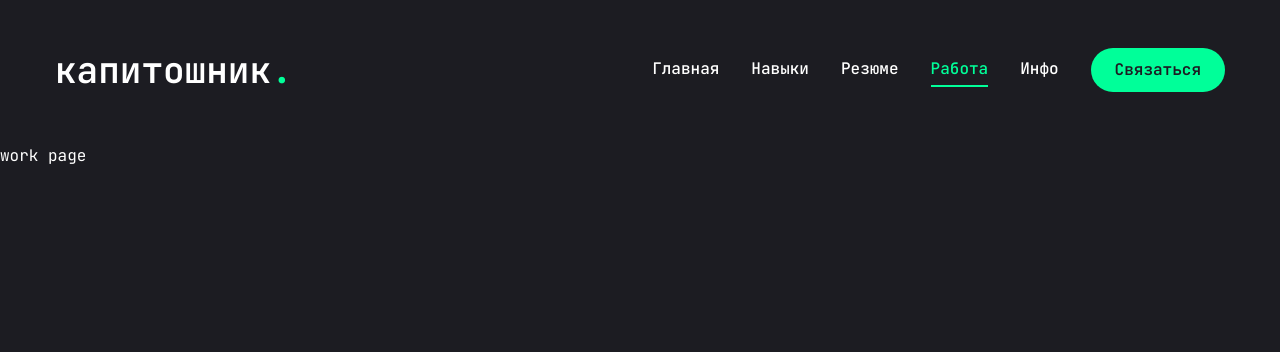
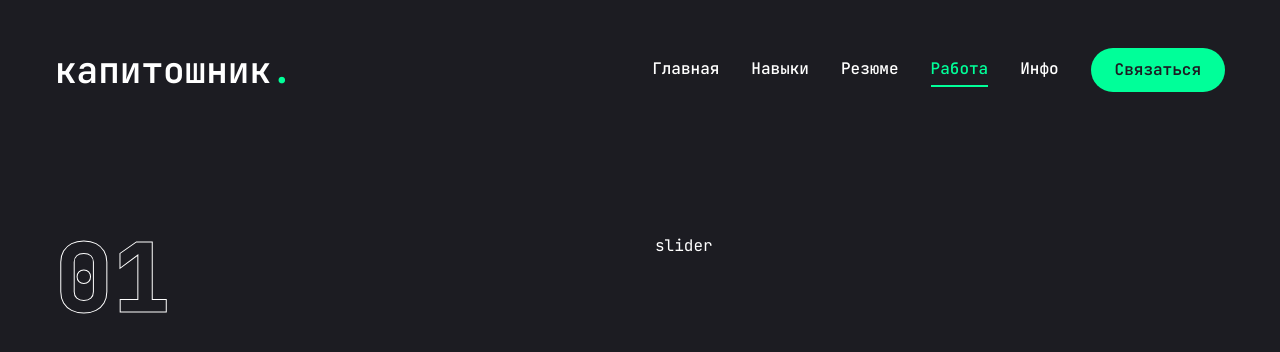
Before and after one commit to paintdrip/portfolio, a Next.js app: page /work in a window 1280 px wide. Shown: the top 352 px of the page. Built offline with nearby package versions, Linux system fonts and the light colour scheme.

Commit message:
workpage set up

```diff
--- a/app/work/page.jsx
+++ b/app/work/page.jsx
@@ -1,5 +1,110 @@
+'use client'
+
+import { motion } from 'framer-motion'
+import React, { useState } from 'react'
+
+import { Swiper, SwiperSlide } from 'swiper/react'
+import 'swiper/css'
+
+import { BsArrowUpRight, BsGithub } from 'react-icons/bs'
+
+import {
+	Tooltip,
+	TooltipContent,
+	TooltipProvider,
+	TooltipTrigger,
+} from '@/components/ui/tooltip'
+
+import Link from 'next/link'
+import Image from 'next/image'
+
+const projects = [
+	{
+		num: '01',
+		category: 'frontend',
+		title: 'project 1',
+		description: 'description 1',
+		stack: [
+			{
+				name: 'Html 5',
+			},
+			{
+				name: 'Css 3',
+			},
+			{
+				name: 'Javascript',
+			},
+		],
+		image: '/assets/work/thumb1.png',
+		live: '',
+		github: '',
+	},
+	{
+		num: '02',
+		category: 'fullstack',
+		title: 'project 2',
+		description: 'description 2',
+		stack: [
+			{
+				name: 'Html 5',
+			},
+			{
+				name: 'Typescript',
+			},
+			{
+				name: 'React',
+			},
+		],
+		image: '/assets/work/thumb2.png',
+		live: '',
+		github: '',
+	},
+	{
+		num: '03',
+		category: 'fullstack',
+		title: 'project 3',
+		description: 'description 3',
+		stack: [
+			{
+				name: 'Html 5',
+			},
+			{
+				name: 'Next.js',
+			},
+		],
+		image: '/assets/work/thumb3.png',
+		live: '',
+		github: '',
+	},
+]
+
 const Work = () => {
-	return <div>work page</div>
+	const [project, setProject] = useState(projects[0])
+
+	return (
+		<motion.section
+			initial={{ opacity: 0 }}
+			animate={{
+				opacity: 1,
+				transition: { delay: 2.4, duration: 0.4, ease: 'easeIn' },
+			}}
+			className='min-h-[80vh] flex flex-col justify-center py-12 xl:px-0'
+		>
+			<div className='container mx-auto'>
+				<div className='flex flex-col xl:flex-row xl:gap-[30px]'>
+					<div className='w-full xl:w-[50%] xl:h-[460px] flex flex-col xl:justify-between order-2 xl:order-none'>
+						<div>
+							{/* outline num */}
+							<div className='text-8xl leading-none font-extrabold text-transparent text-outline'>
+								{project.num}
+							</div>
+						</div>
+					</div>
+					<div className='w-full xl:w-[50%]'>slider</div>
+				</div>
+			</div>
+		</motion.section>
+	)
 }
 
 export default Work
--- a/package.json
+++ b/package.json
@@ -24,6 +24,7 @@
     "react-countup": "^6.5.3",
     "react-dom": "^19.0.0",
     "react-icons": "^5.5.0",
+    "swiper": "^11.2.6",
     "tailwind-merge": "^3.0.1",
     "tailwindcss-animate": "^1.0.7"
   },
```
Also changed, not shown: 1 other file (tests, documents, lock files or other folders).
